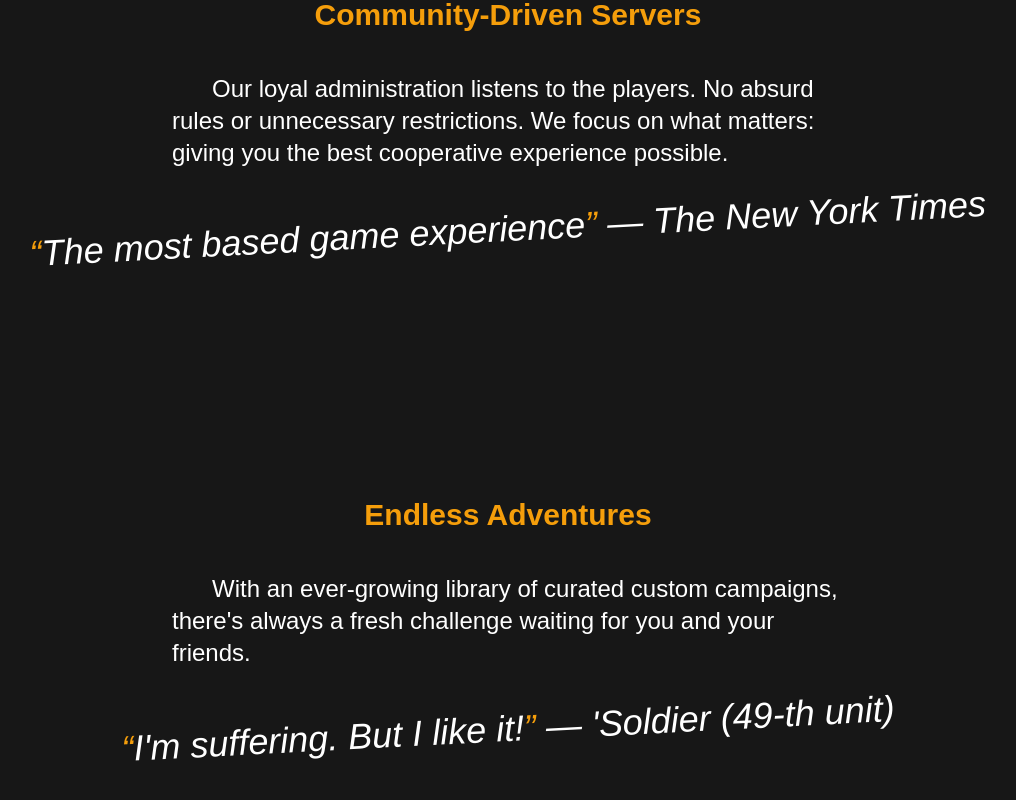
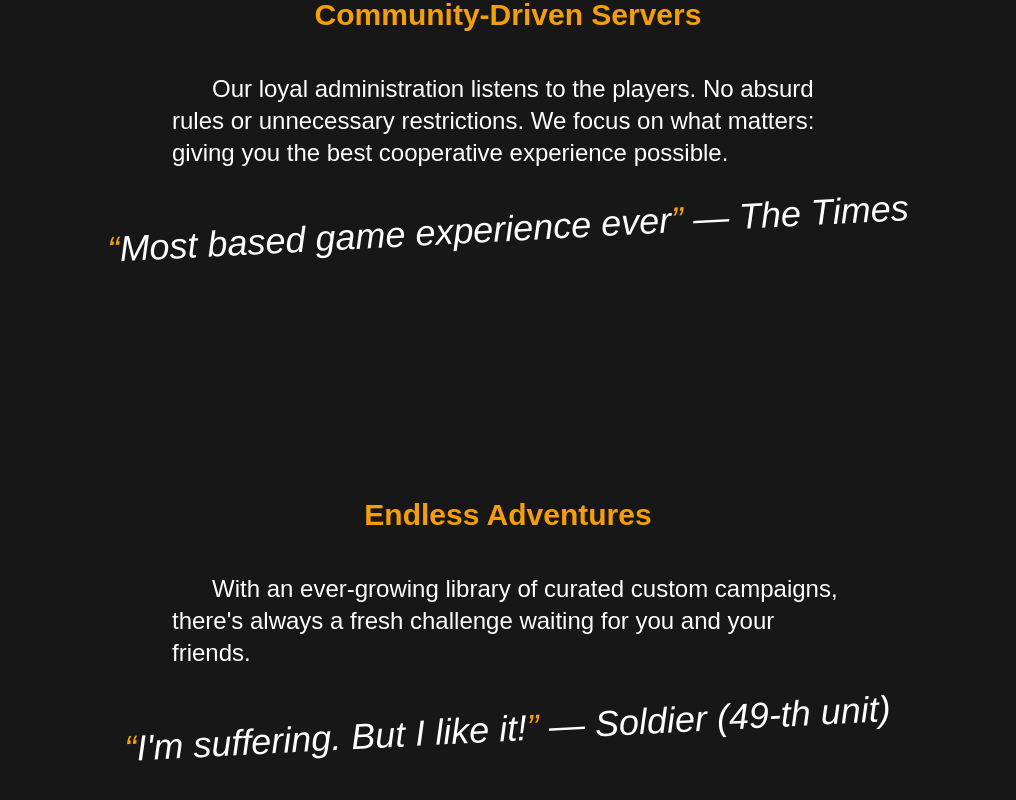
Before and after one commit to SergFediaev/L4L.su, a Next.js app: page / in a window 1280 px wide. Shown: the part 2987-3787 px from the top of the page, without its empty margins (132-1148 px from the left). Built offline with nearby package versions, Linux system fonts and the light colour scheme; a web font is replaced by a local one.

Commit message:
refactor: home page text and styles

```diff
--- a/src/app/page.tsx
+++ b/src/app/page.tsx
@@ -15,7 +15,7 @@
 
 export default function Home() {
 	return (
-		<main className='text-2xl pb-28'>
+		<main className='sm:text-2xl pb-28'>
 			<ul className='flex flex-wrap gap-4 justify-evenly sticky top-0 bg-black p-4 z-10 shadow-2xl shadow-black backdrop-blur-lg bg-opacity-80'>
 				<li>
 					<a href='/#Servers'>Servers</a>
@@ -59,7 +59,7 @@
 				</header>
 				<div className='mb-32'>
 					<Accent className='text-center'>Monitoring servers:</Accent>
-					<table className='break-all text-left border-spacing-y-4 border-spacing-x-8 border-separate'>
+					<table className='break-all text-left sm:border-spacing-y-4 sm:border-spacing-x-8 border-spacing-x-4 border-spacing-y-2 border-separate'>
 						<thead>
 							<tr>
 								<th>Server name</th>
@@ -168,15 +168,13 @@
 					unnecessary restrictions. We focus on what matters: giving you the
 					best cooperative experience possible.
 				</Text>
-				<Review source='The New York Times'>
-					The most based game experience
-				</Review>
+				<Review source='The Times'>Most based game experience ever</Review>
 				<Accent>Endless Adventures</Accent>
 				<Text>
 					With an ever-growing library of curated custom campaigns, there's
 					always a fresh challenge waiting for you and your friends.
 				</Text>
-				<Review source="'Soldier (49-th unit)">
+				<Review source='Soldier (49-th unit)'>
 					I'm suffering. But I like it!
 				</Review>
 				<Accent>Are You Ready to Become a Legend?</Accent>
```
